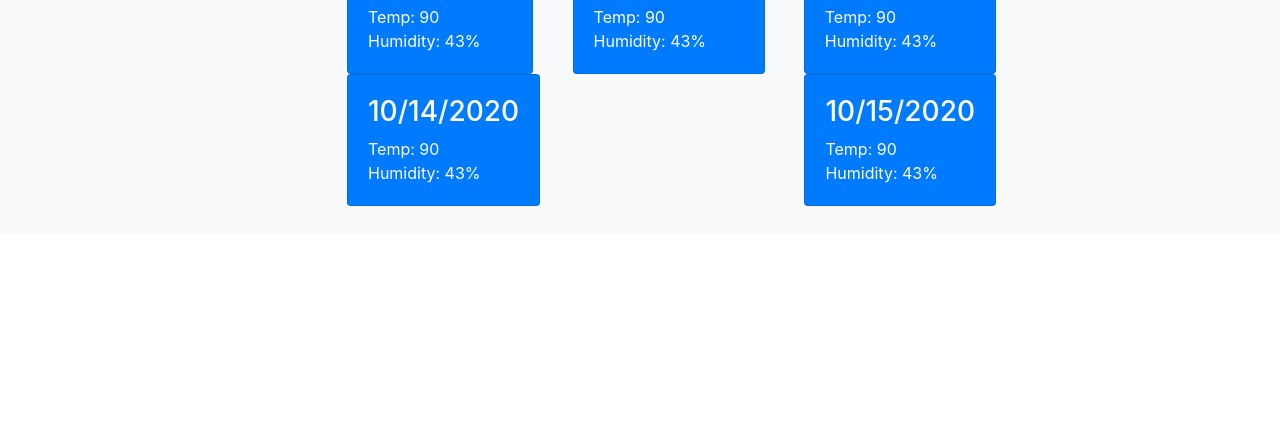
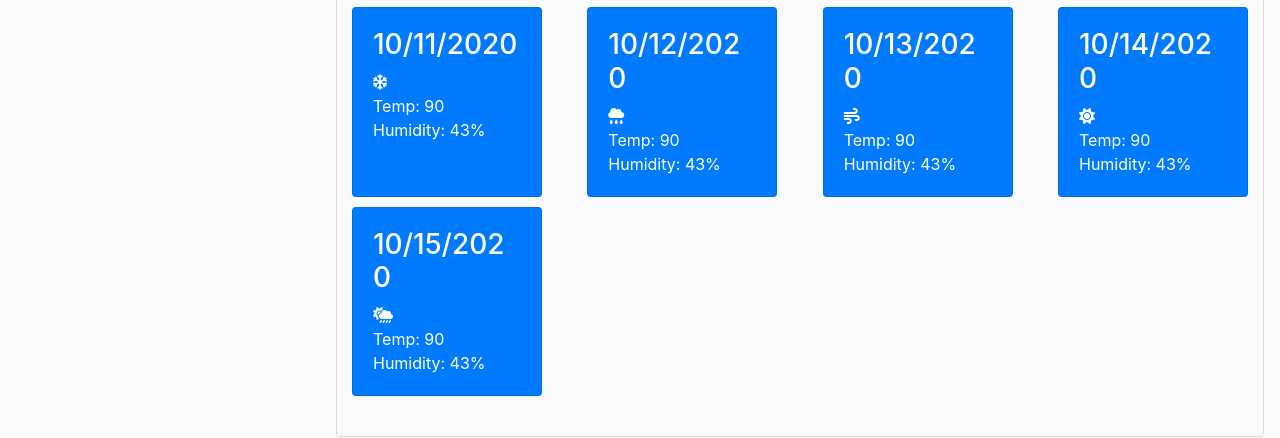
Before and after one commit to mcereal/weather_dashboard, a plain HTML site: page index.html in a window 1280 px wide. Shown: the part 533-971 px from the top of the page. Before the commit the page ends 800 px from the top, so only its background shows below. Drawn offline with nearby package versions, Linux system fonts and the light colour scheme.

Commit message:
waether block formatting

```diff
--- a/index.html
+++ b/index.html
@@ -7,6 +7,10 @@
       content="width=device-width, initial-scale=1, shrink-to-fit=no"
     />
     <link rel="stylesheet" href="styles.css" />
+    <script
+      src="https://kit.fontawesome.com/ef412407d0.js"
+      crossorigin="anonymous"
+    ></script>
     <link
       rel="stylesheet"
       href="https://stackpath.bootstrapcdn.com/bootstrap/4.5.2/css/bootstrap.min.css"
@@ -22,7 +26,7 @@
 
     <main class="container-fluid">
       <div id="mainView" class="row">
-        <div class="col-xs-12 col-sm-12 col-md-3 col-lg-3 col-xl-3">
+        <div class="col-xs-12 col-sm-12 col-md-12 col-lg-3 col-xl-3">
           <div id="citySearch">
             <h3>Search for a city</h3>
             <div class="input-group mb-3">
@@ -66,7 +70,7 @@
         </div>
         <div
           id="forecastDisplay"
-          class="col-xs-12 col-sm-12 col-md-8 col-lg-9 col-xl-9 float-right"
+          class="col-xs-12 col-sm-12 col-md-12 col-lg-9 col-xl-9 float-right"
         >
           <div id="forecastRow" class="row">
             <div id="detailDisplay" class="card col-12">
@@ -89,14 +93,15 @@
                 </div>
               </div>
             </div>
-            <div id="fiveDayForecast" class="col-12">
-              <div class="row">
+            <div id="fiveDayForecast" class="col-12 card">
+              <div class="row card-body">
                 <div class="col-12"><h2>5-Day Forecast:</h2></div>
               </div>
-              <div id="weatherCardRow" class="row w-75 p-3">
+              <div id="weatherCardRow" class="card-body row">
                 <div id="day1" class="card forecastBox">
                   <div class="card-body">
                     <h3 class="date">10/11/2020</h3>
+                    <div><i class="far fa-snowflake"></i></div>
                     <div><span>Temp: </span><span class="temp">90</span></div>
                     <div>
                       <span>Humidity: </span
@@ -107,6 +112,7 @@
                 <div id="day2" class="card forecastBox">
                   <div class="card-body">
                     <h3 class="date">10/12/2020</h3>
+                    <div><i class="fas fa-cloud-rain"></i></div>
                     <div><span>Temp: </span><span class="temp">90</span></div>
                     <div>
                       <span>Humidity: </span
@@ -117,6 +123,7 @@
                 <div id="day3" class="card forecastBox">
                   <div class="card-body">
                     <h3 class="date">10/13/2020</h3>
+                    <div><i class="fas fa-wind"></i></div>
                     <div><span>Temp: </span><span class="temp">90</span></div>
                     <div>
                       <span>Humidity: </span
@@ -127,6 +134,7 @@
                 <div id="day4" class="card forecastBox">
                   <div class="card-body">
                     <h3 class="date">10/14/2020</h3>
+                    <div><i class="fas fa-sun"></i></div>
                     <div><span>Temp: </span><span class="temp">90</span></div>
                     <div>
                       <span>Humidity: </span
@@ -137,6 +145,7 @@
                 <div id="day5" class="card forecastBox">
                   <div class="card-body">
                     <h3 class="date">10/15/2020</h3>
+                    <div><i class="fas fa-cloud-sun-rain"></i></div>
                     <div><span>Temp: </span><span class="temp">90</span></div>
                     <div>
                       <span>Humidity: </span
--- a/styles.css
+++ b/styles.css
@@ -19,6 +19,7 @@
 #fiveDayForecast {
   background: #f8f9fa;
   padding: 10px;
+  margin-top: 20px;
 }
 
 main {
@@ -35,7 +36,6 @@ main {
 
 #forecastDisplay {
   max-width: 100%;
-  /* margin: 15px; */
 }
 #forecastRow {
   margin: 1px;
@@ -47,9 +47,11 @@ main {
 }
 
 .forecastBox {
+  display: flex;
   background-color: #007bff !important;
   color: white;
-  max-width: 75%;
+  width: 190px;
+  margin-bottom: 10px;
 }
 /* #day2 {
   margin-left: 30px;
@@ -69,4 +71,6 @@ main {
 #weatherCardRow {
   display: flex;
   justify-content: space-between;
+  flex-flow: row wrap;
+  align-content: space-between;
 }
```
